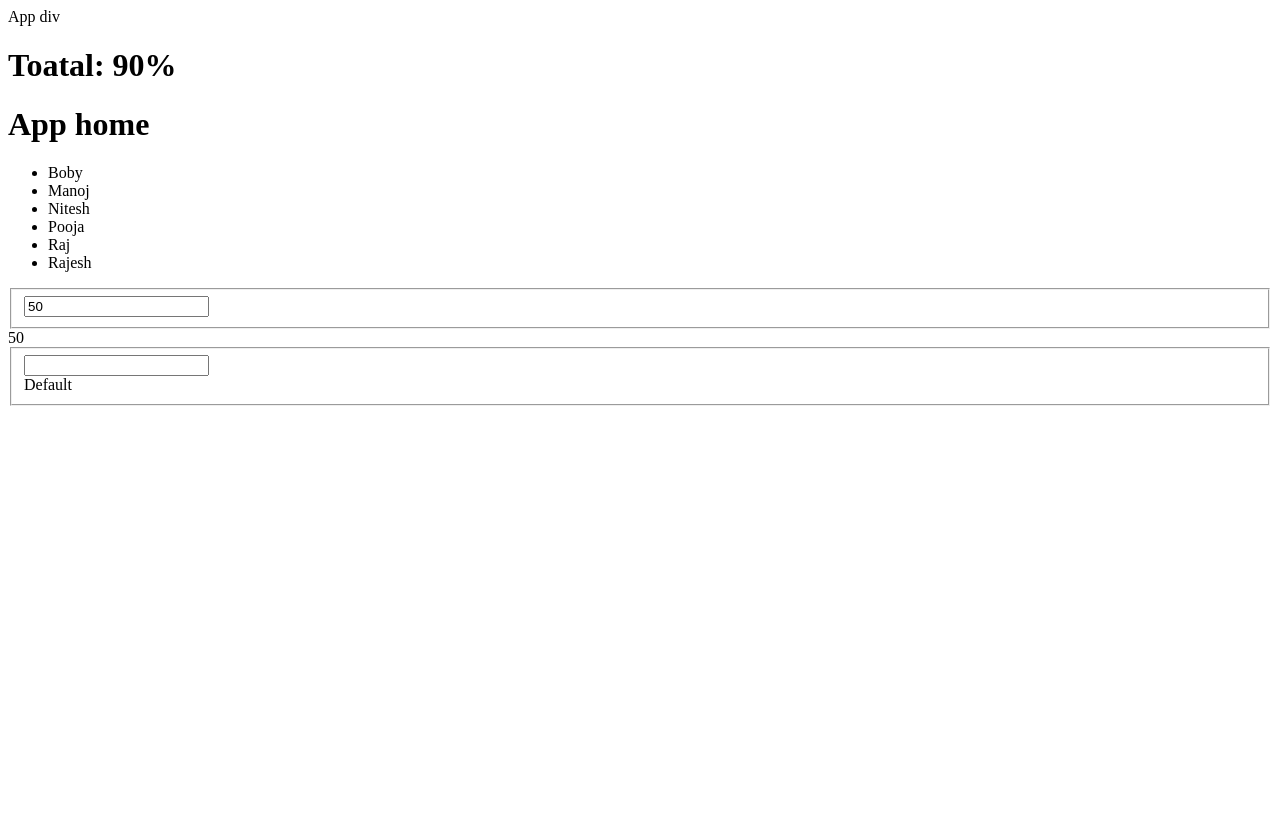
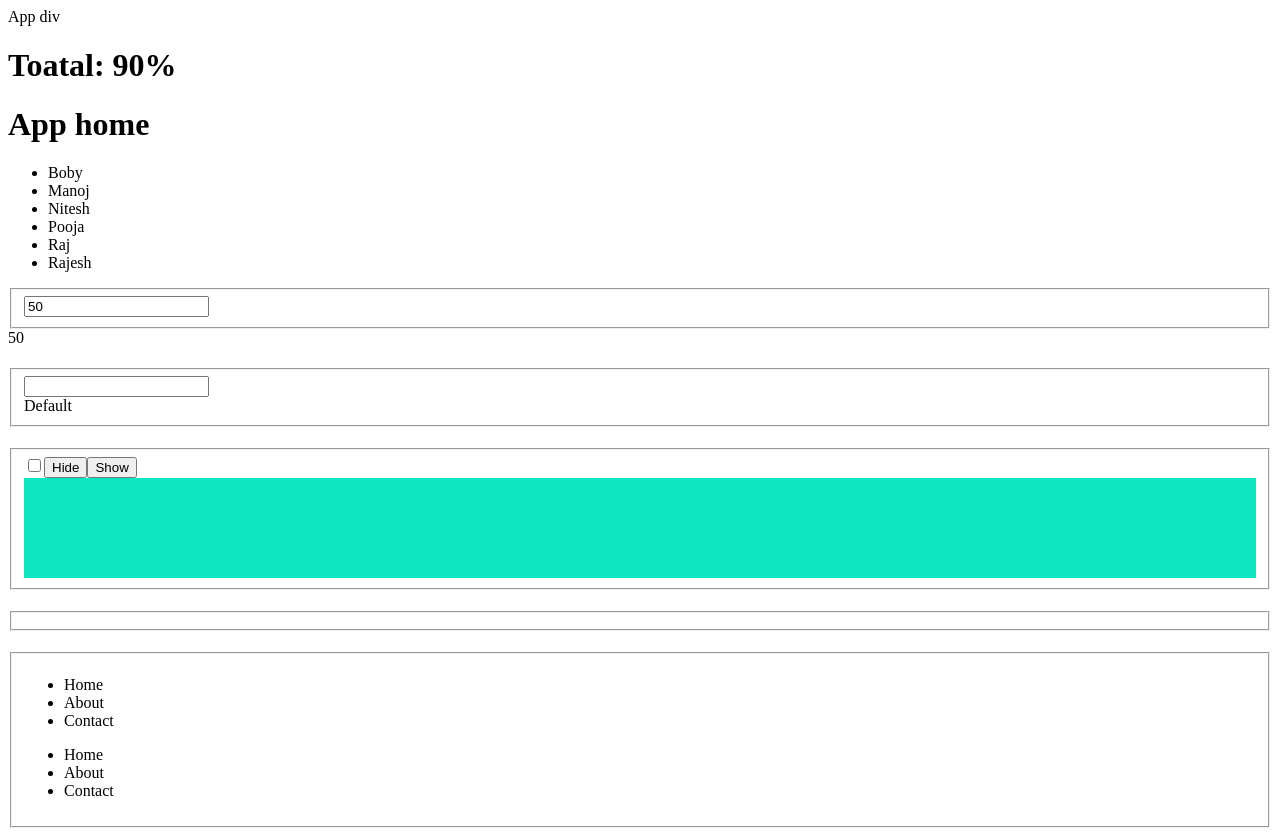
Before and after one commit to Manoj-kushwah/angular_class_2019_08_12, an Angular app: page / in a window 1280 px wide. Before the commit the page ends 800 px from the top, so only its background shows below. Built offline with nearby package versions, Linux system fonts and the light colour scheme.

Commit message:
Dynamic component implemented.

```diff
--- a/src/app/app.module.ts
+++ b/src/app/app.module.ts
@@ -6,18 +6,23 @@ import { AppRoutingModule } from './app-routing.module';
 import { NavbarComponent } from './shared/navbar.component';
 import { MInputDirective } from './shared/m-input.directive';
 import { PresentPipe } from './shared/present.pipe';
+import { MDynamicComponent } from './shared/m-dynamic.component';
 
 @NgModule({
   declarations: [
     AppComponent,
     NavbarComponent,
     PresentPipe,
+    MDynamicComponent
   ],
   imports: [
     BrowserModule,
     AppRoutingModule,
   ],
   providers: [],
-  bootstrap: [AppComponent]
+  bootstrap: [AppComponent],
+  entryComponents:[
+    MDynamicComponent
+  ]
 })
 export class AppModule { }
--- a/src/app/home/home.component.html
+++ b/src/app/home/home.component.html
@@ -9,6 +9,7 @@
     <input #el1 m-input [age]="50" type="number" (ageOut)="inputValue($event)" /> <!--(ageOut)="$event"-->
 </fieldset>
 {{el1.value}}
+<h1></h1>
 <fieldset>
         <input type="number" [(ngModel)]="caseValue"  value="2" />
         <div [ngSwitch]="caseValue">
@@ -18,3 +19,22 @@
                 <div *ngSwitchDefault="">Default</div>
         </div>
 </fieldset>
+<h1></h1>
+<fieldset>
+    <input type="checkbox" [(ngModel)]="hideShow"/>
+    <button (click)="changeDiv(true);">Hide</button>
+    <button (click)="changeDiv(false);">Show</button>
+    <div [hidden]="hideShow" style="height: 100px; background: #0fe5c1">
+
+    </div>
+</fieldset>
+<h1></h1>
+<fieldset>
+    <!-- <m-dynamic></m-dynamic> -->
+</fieldset>
+<h1></h1>
+<fieldset>
+        <ng-template #myTemp>
+
+        </ng-template>
+</fieldset>
--- a/src/app/home/home.component.ts
+++ b/src/app/home/home.component.ts
@@ -1,5 +1,6 @@
-import { Component, OnInit, OnChanges, OnDestroy, ElementRef, ViewChild } from "@angular/core";
+import { Component, OnInit, OnChanges, OnDestroy, ElementRef, ViewChild, ViewContainerRef, ComponentFactoryResolver } from "@angular/core";
 import { AppService } from '../services/app.service';
+import { MDynamicComponent } from '../shared/m-dynamic.component';
 
 @Component({
     selector: 'app-home',
@@ -8,10 +9,14 @@ import { AppService } from '../services/app.service';
 })
 export class HomeComponent implements OnInit,OnChanges,OnDestroy {
     private nameList: string[] = [];
+    public caseValue: number;
+    public hideShow: boolean;
 
-    @ViewChild('el1') private el1Ref: ElementRef;
+    @ViewChild('el1', { static: true}) public el1Ref: ElementRef;
 
-    constructor(private appService: AppService) {
+    @ViewChild('myTemp', {read: ViewContainerRef, static: true}) public myTemp: ViewContainerRef;
+
+    constructor(private appService: AppService, private resolver: ComponentFactoryResolver) {
         console.log('HomeComponent: ', this);
         console.log('HomeComponent: appService: ', appService);
     }
@@ -27,9 +32,21 @@ export class HomeComponent implements OnInit,OnChanges,OnDestroy {
     ngOnInit() {
         this.nameList = this.appService.getItems();
         console.log('HomeComponent: ngOnInit: list-> ', this.nameList);
+        console.log('HomeComponent: ngOnInit: myTemp-> ', this.myTemp);
+
+        let c1 = this.myTemp.createComponent(this.resolver.resolveComponentFactory(MDynamicComponent));
+        console.log('HomeComponent: ngOnInit: c1-> ', c1);
+
+        let c2 = this.myTemp.createComponent(this.resolver.resolveComponentFactory(MDynamicComponent));
+        console.log('HomeComponent: ngOnInit: c2-> ', c2);
+
     }
 
     public inputValue(event: any): void{
         console.log("inputValue: event: ", event);
     }
+
+    public changeDiv(a: boolean): void{
+        this.hideShow = a;
+    }
 }
--- a/src/app/home/home.module.ts
+++ b/src/app/home/home.module.ts
@@ -17,6 +17,6 @@ import { MInputDirective } from '../shared/m-input.directive';
     CommonModule,
     FormsModule,
     HomeRoutingModule
-  ]
+  ],
 })
 export class HomeModule { }
--- /dev/null
+++ b/src/app/shared/m-dynamic.component.ts
@@ -0,0 +1,16 @@
+import { Component } from '@angular/core';
+
+@Component({
+    selector: 'm-dynamic',
+    template: `<ul>
+                    <li><a>Home</a></li>
+                    <li><a>About</a></li>
+                    <li><a>Contact</a></li>
+                </ul>`,
+    styles: [`
+
+    `]
+})
+export class MDynamicComponent{
+
+}
```
